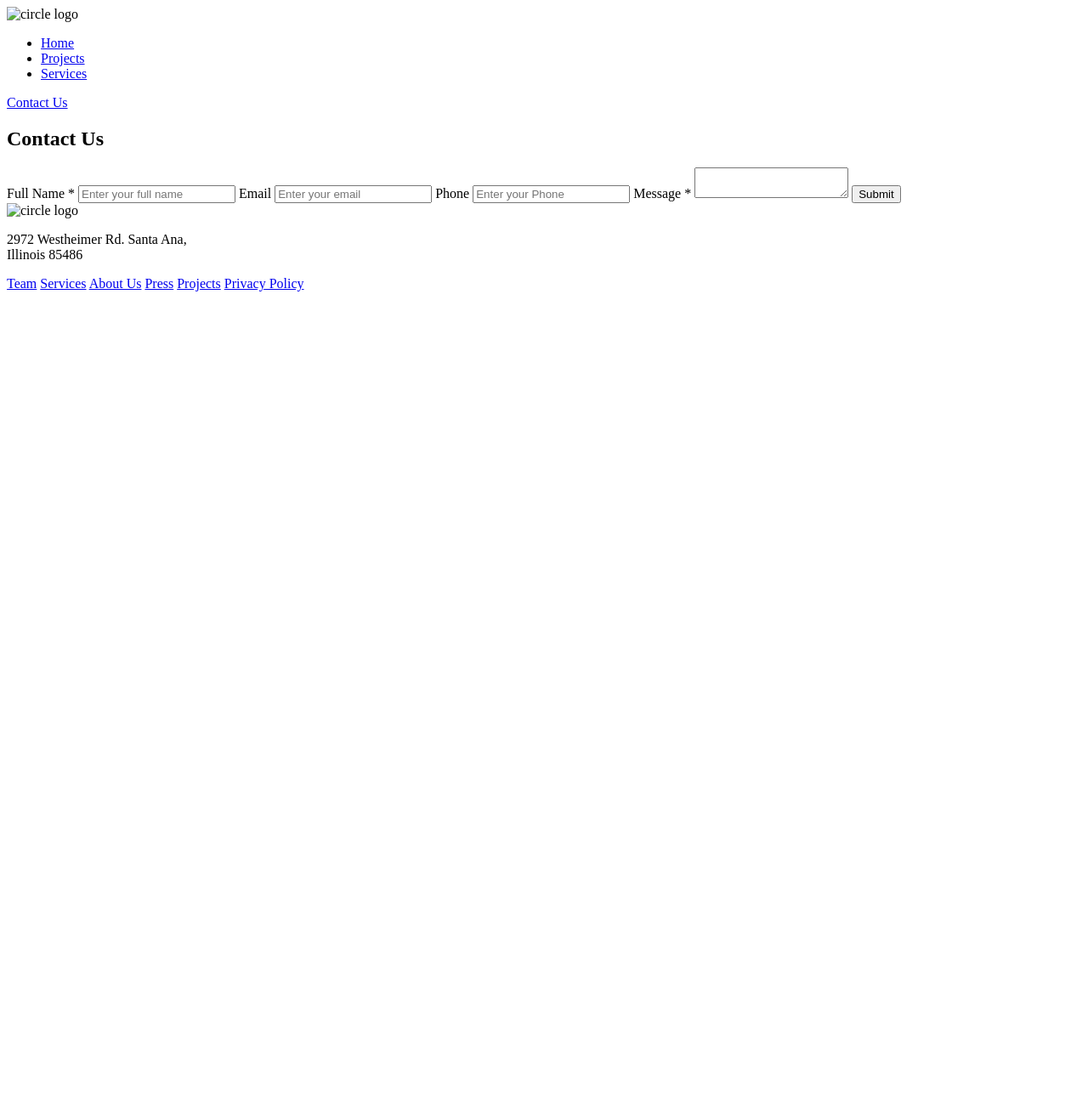
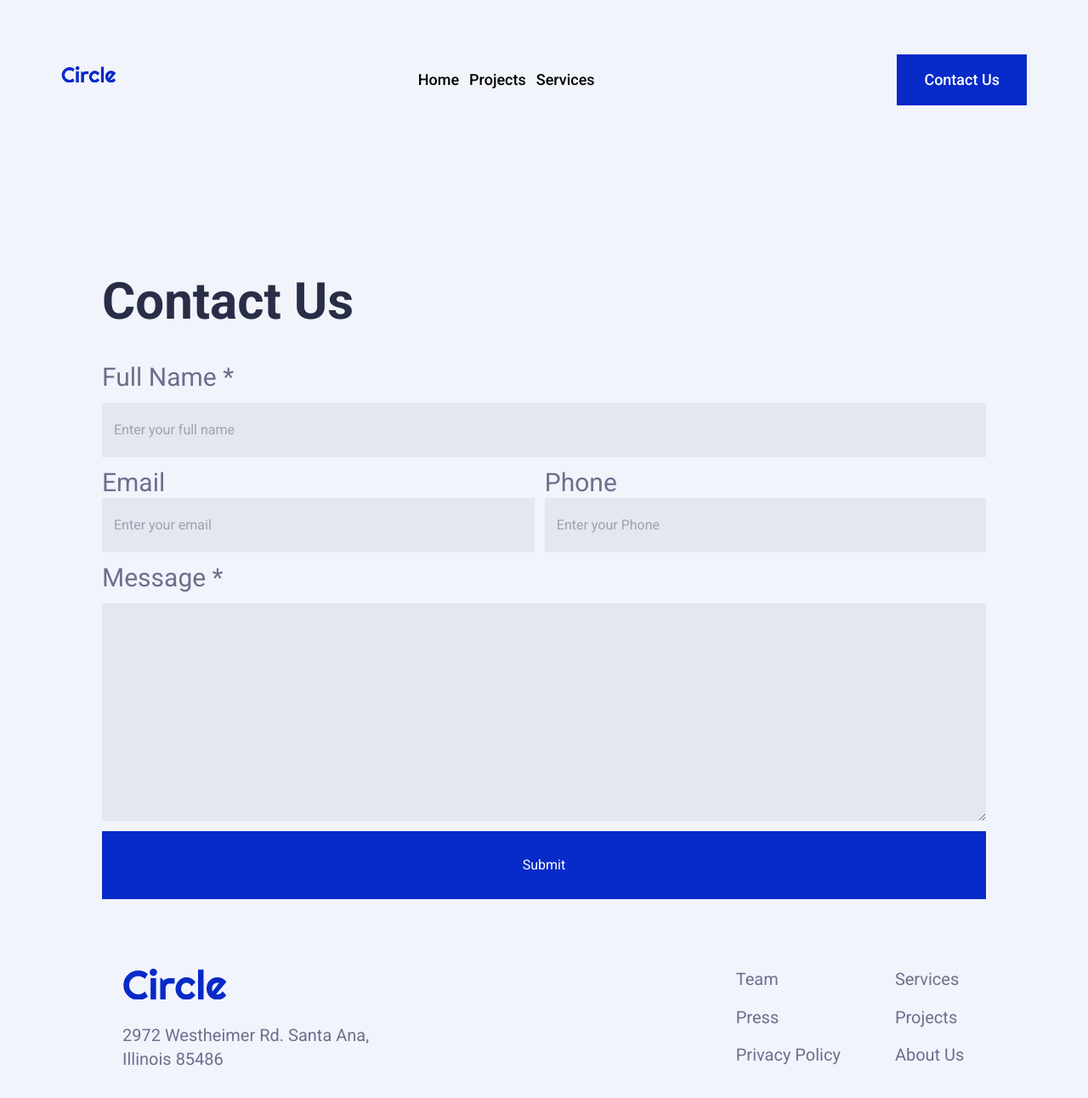
Before and after one commit to maaduuu/MidTerm-Project, a plain HTML site: page html/contact.html in a window 1280 px wide. Shown: the whole page at 85% size. Before the commit the page ends 800 px from the top, so only its background shows below. Drawn offline with nearby package versions, Linux system fonts and the light colour scheme; files that its build step writes are made by us from their sources.

Commit message:
Contact Us responsive (-navBar)

```diff
--- a/html/contact.html
+++ b/html/contact.html
@@ -1,59 +1,137 @@
 <!DOCTYPE html>
 <html lang="en">
+
 <head>
-    <meta charset="UTF-8">
-    <meta http-equiv="X-UA-Compatible" content="IE=edge">
-    <meta name="viewport" content="width=device-width, initial-scale=1.0">
-    <title>Document</title>
+    <script src="https://cdn.tailwindcss.com"></script>
+    <link rel="preconnect" href="https://fonts.googleapis.com" />
+    <link rel="preconnect" href="https://fonts.gstatic.com" crossorigin />
+    <link href="https://fonts.googleapis.com/css2?family=Roboto:wght@100;300;400;500;700&display=swap"
+        rel="stylesheet" />
+    <link rel="stylesheet" href="css/style.css" />
+    <meta charset="UTF-8" />
+    <meta http-equiv="X-UA-Compatible" content="IE=edge" />
+    <meta name="viewport" content="width=device-width, initial-scale=1.0" />
+    <title>Circle Agency</title>
 </head>
-<body>
+
+
+<body class="bg-[#f2f4fc] mx-[72px]
+             md:mx-[4px]">
     <header>
-        <nav id="nav">
-            <img class="circle-nav" src="circle.png" alt="circle logo" />
-            <ul class="nav-list">
-                <li><a class="list-link" href="#nav"> Home </a></li>
-                <li><a class="list-link" href="#"> Projects </a></li>
-                <li><a class="list-link" href="#"> Services </a></li>
-            </ul>
-            <a href="#" class="contact-us-button">Contact Us</a><!--Make it button-->
-        </nav>
+        <div class="mx-auto max-w-6xl font-medium text-lg">
+            <nav class="flex flex-row justify-between items-center space-y-16 font" id="nav">
+                <a href="#" class="pt-12 w-16"><img class="inline" src="../img-index/circle.png" alt="circle logo" /></a>
+
+                <ul class="flex flex-row space-x-3 nav-list">
+                    <li><a class="list-link" href="#nav"> Home </a></li>
+                    <li><a class="list-link" href="#"> Projects </a></li>
+                    <li><a class="list-link" href="#"> Services </a></li>
+                </ul>
+
+                <button class="bg-[#072AC8] hover:bg-[#292E47] text-white py-4 px-8">
+                    <a href="html\contact.html">Contact Us</a>
+                </button>
+            </nav>
+        </div>
     </header>
 
-    <section>
-        <h2>Contact Us</h2>
+    <section class="mt-48 mx-12
+                    md:mt-0">
+        <h2 class="text-6xl font-bold text-[#292E47] leading-[4.87rem] mt-5 mr-0 mb-8
+                   md:text-[36px]">Contact Us</h2>
         <div>
-            <form action="Submit">
-                <label for="Full Name">Full Name *</label>
-                <input type="text" name="name" id="name" placeholder="Enter your full name">
-                <label for="Email">Email</label>
-                <input type="email" name="email" id="email" placeholder="Enter your email">
-                <label for="Phone">Phone</label>
-                <input type="tel" name="" id="" placeholder="Enter your Phone">
-                <label for="Message">Message *</label>
+            <form action="Submit" class="flex flex-col gap-y-3">
+                <label class="text-3xl text-[#6B708D]
+                              md:text-[20px]" for="Full Name">Full Name *</label>
+                <input type="text" name="name" id="name" placeholder="Enter your full name" class="bg-[#6B708D1A] h-16 pl-3.5">
+                <div class="flex flex-row gap-y-3 gap-x-3
+                            md:flex-col">
+                    <div class="flex flex-col w-[49%]
+                                md:w-auto">
+                        <label class="text-3xl text-[#6B708D]
+                                      md:text-[20px]" for="Email">Email</label>
+                        <input type="email" name="email" id="email" placeholder="Enter your email" class="bg-[#6B708D1A] h-16 pl-3.5">
+                    </div>
+                    <div class="flex flex-col w-[50%]
+                                md:w-auto">
+                        <label class="text-3xl text-[#6B708D]
+                                      md:text-[20px]" for="Phone">Phone</label>
+                        <input type="tel" name="" id="" placeholder="Enter your Phone" class="bg-[#6B708D1A] h-16  pl-3.5">
+                    </div>
+                </div>
+                <label class="text-3xl text-[#6B708D]
+                              md:text-[20px]" for="Message">Message *</label>
                 <textarea placeholder="Write your message here..." maxlength="5000" id="message"
-                name="message" data-name="message" class="contact-text-field textarea w-input">
+                name="message" data-name="message" class="bg-[#6B708D1A] h-64">
                 </textarea>
 
                 <input type="submit" value="Submit" data-wait="Please wait..."
-                id="submit-boton" class="button primary-button contact w-button">
+                id="submit-boton" class="bg-[#072AC8] hover:bg-[#292E47] text-white h-20 py-4 px-8">
 
             </form>
 
         </div>
     </section>
 
-    <footer>
-        <img class="circle-footer" src="circle.png" alt="circle logo" />
+    <footer class="flex justify-between mt-12 text-xl pr-8 pl-8 mt-20 pb-24
+                    md:flex-col md:justify-center md:items-center md:text-sm"  >
+        <div class="ml-10
+                    md:ml-0 md:items-center md:text-center md:mb-6">
+            <img class="md:mx-auto" src="../img-index/circle.png" alt="circle logo" />
+            <p class="pt-7 text-[#6B708D]">2972 Westheimer Rd. Santa Ana, </br>
+                Illinois 85486</p>
+        </div>
 
-        <p>2972 Westheimer Rd. Santa Ana, </br>
-            Illinois 85486</p>
+        <div class="grid gap-x-16 gap-y-3 grid-cols-2 grid-rows-3
+                    md:grid-cols-3 md:grid-rows-2 md:text-center">
+                <a href="#" class="text-[#6B708D] hover:text-[#072AC8]">Team</a>
+                <a href="#" class="text-[#6B708D] hover:text-[#072AC8]">Services</a>
+                <a href="#" class="text-[#6B708D] hover:text-[#072AC8]">Press</a>
+                <a href="#" class="text-[#6B708D] hover:text-[#072AC8]">Projects</a>
+                <a href="#" class="text-[#6B708D] hover:text-[#072AC8]">Privacy Policy</a>
+                <a href="#" class="text-[#6B708D] hover:text-[#072AC8]">About Us</a>
+        </div>
+    </footer>
 
-        <a href="#" class="Services-link">Team</a>
-        <a href="#" class="Services-link">Services</a>
-        <a href="#" class="Services-link">About Us</a>
-        <a href="#" class="Services-link">Press</a>
-        <a href="#" class="Services-link">Projects</a>
-        <a href="#" class="Services-link">Privacy Policy</a>
-    </footer>
+
+
+    <script>
+        tailwind.config = {
+            theme: {
+                screens: {
+                    '2xl': {
+                        'max': '1535px'
+                    },
+                    // => @media (max-width: 1535px) { ... }
+
+                    'xl': {
+                        'max': '1279px'
+                    },
+                    // => @media (max-width: 1279px) { ... }
+
+                    'lg': {
+                        'max': '1023px'
+                    },
+                    // => @media (max-width: 1023px) { ... }
+
+                    'md': {
+                        'max': '767px'
+                    },
+                    // => @media (max-width: 767px) { ... }
+
+                    'sm': {
+                        'max': '639px'
+                    },
+                    // => @media (max-width: 639px) { ... }
+                },
+
+                extend: {
+                    colors: {
+                        clifford: "#da373d",
+                    },
+                },
+            },
+        };
+    </script>
 </body>
 </html>
```
